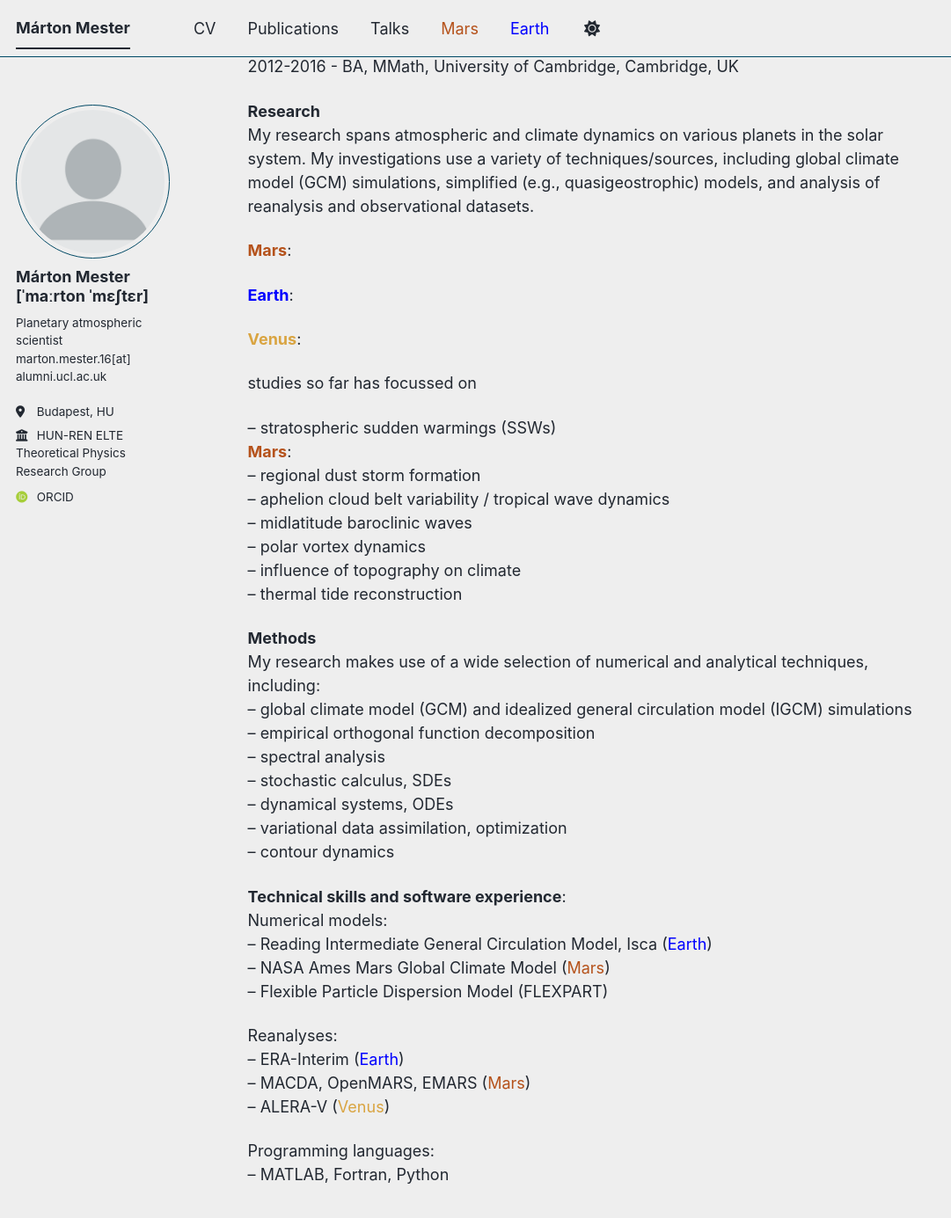
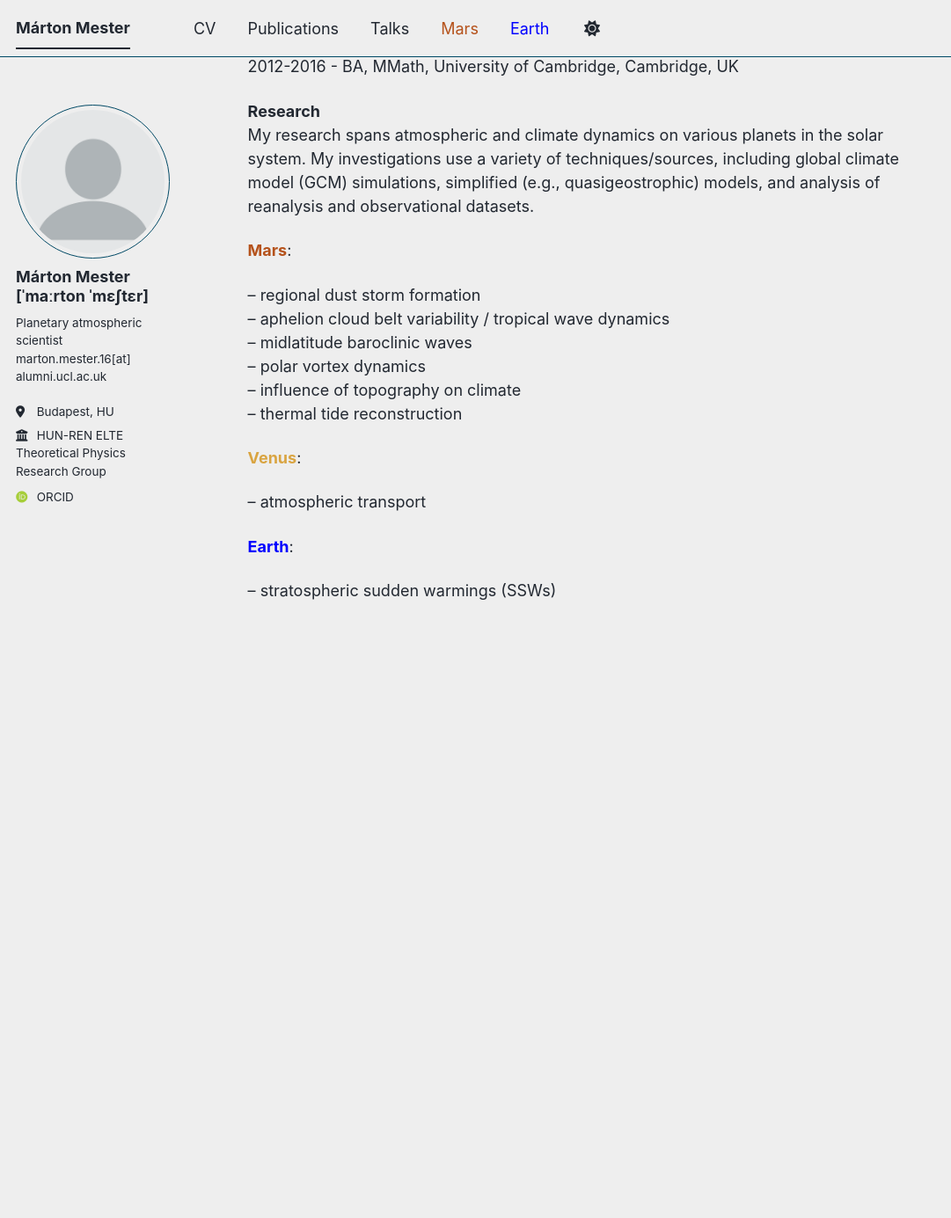
Before and after one commit to thengc6369/thengc6369.github.io, a Jekyll site: the page built from _pages/about.md, in a window 1280 px wide and 1400 px high, scrolled down 637 px. Shown: the top 1385 px of the window at 88% size, without its empty margins (0-1081 px from the left). Built offline with Jekyll 4.4.1, drawn with Linux system fonts in a browser that asks for light colours; some web fonts are replaced; a script bundle is joined from its source files by our own code; library files that are not in the unit come from our copies; after the commit the page ends 1373 px from its top, so only the background shows below that.

Commit message:
Update about.md

```diff
--- a/_pages/about.md
+++ b/_pages/about.md
@@ -26,16 +26,7 @@ My research spans atmospheric and climate dynamics on various planets in the sol
 
 <span style="color: #b5521b;"> <b> Mars</b></span>: <br>
 
-<span style="color: blue;"> <b> Earth</b></span>: <br>
 
-<span style="color: #d9a441;"> <b> Venus</b></span>: <br>
-
-
-
-studies so far has focussed on <br>
-
-&ndash; stratospheric sudden warmings (SSWs) <br>
-<span style="color: #b5521b;"> <b> Mars</b></span>: <br>
 &ndash; regional dust storm formation <br>
 &ndash; aphelion cloud belt variability / tropical wave dynamics <br>
 &ndash; midlatitude baroclinic waves <br>
@@ -43,26 +34,11 @@ studies so far has focussed on <br>
 &ndash; influence of topography on climate <br>
 &ndash; thermal tide reconstruction <br>
 
-<b>Methods</b> <br>
-My research makes use of a wide selection of numerical and analytical techniques, including: <br>
-&ndash; global climate model (GCM) and idealized general circulation model (IGCM) simulations <br>
-&ndash; empirical orthogonal function decomposition <br>
-&ndash; spectral analysis <br>
-&ndash; stochastic calculus, SDEs <br>
-&ndash; dynamical systems, ODEs <br>
-&ndash; variational data assimilation, optimization <br>
-&ndash; contour dynamics <br>
+<span style="color: #d9a441;"> <b> Venus</b></span>: <br>
 
-<b>Technical skills and software experience</b>:<br>
-Numerical models: <br>
-&ndash; Reading Intermediate General Circulation Model, Isca (<span style="color: blue;">Earth</span>)<br>
-&ndash; NASA Ames Mars Global Climate Model (<span style="color: #b5521b;">Mars</span>) <br>
-&ndash; Flexible Particle Dispersion Model (FLEXPART) <br>
 
-Reanalyses: <br>
-&ndash; ERA-Interim (<span style="color: blue;">Earth</span>) <br>
-&ndash; MACDA, OpenMARS, EMARS (<span style="color: #b5521b;">Mars</span>) <br>
-&ndash; ALERA-V (<span style="color: #d9a441;">Venus</span>) <br>
+&ndash; atmospheric transport <br>
 
-Programming languages: <br>
-&ndash; MATLAB, Fortran, Python <br>
+<span style="color: blue;"> <b> Earth</b></span>: <br>
+
+&ndash; stratospheric sudden warmings (SSWs) <br>
```
